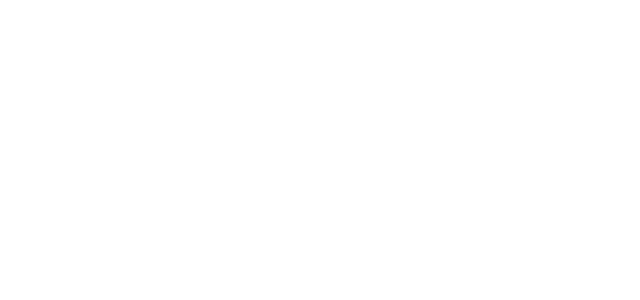
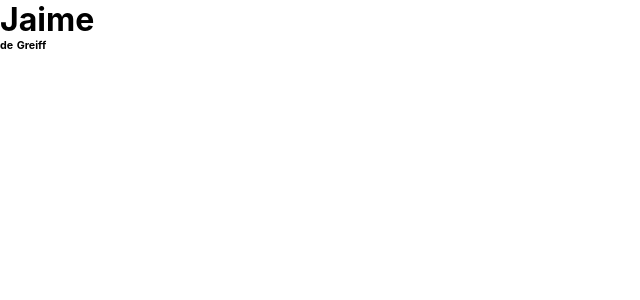
Before and after one commit to alegreiff/nuxtgit, a Nuxt app: page /jaime in a window 1280 px wide. Before the commit this address had no page. Shown: the top 300 px of the page, without its empty margins (0-640 px from the left). Built offline with nearby package versions, Linux system fonts and the light colour scheme.

Commit message:
antes de deploy

```diff
--- /dev/null
+++ b/pages/jaime.vue
@@ -0,0 +1,6 @@
+<template>
+<div>
+    <h1>Jaime</h1>
+    <h6>de Greiff</h6>
+</div>
+</template>
```
